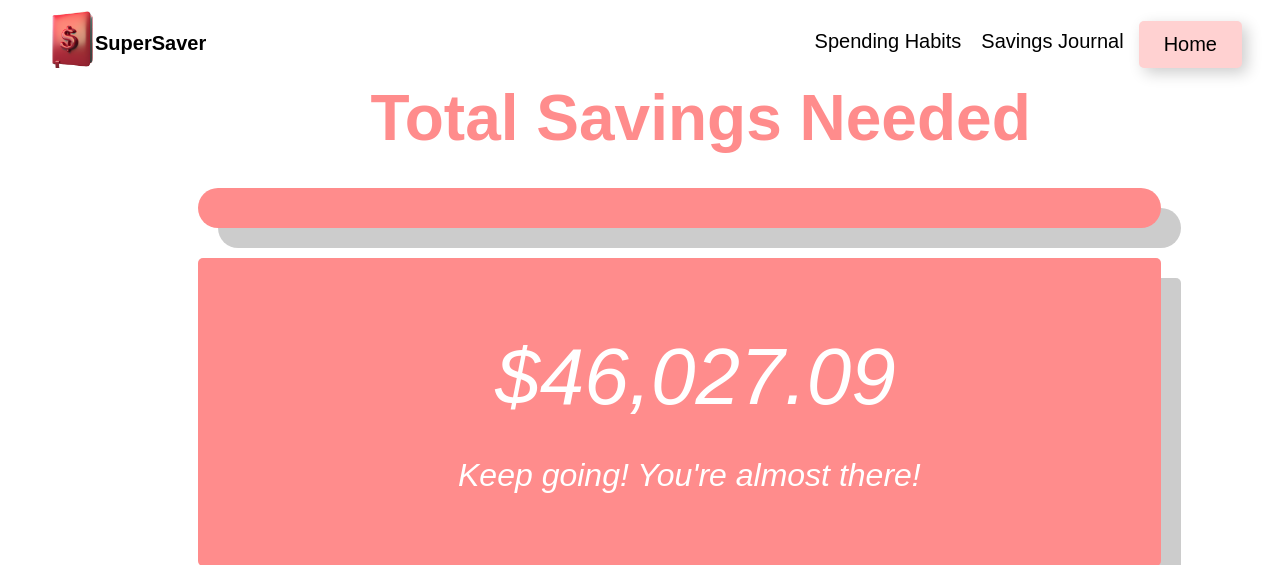
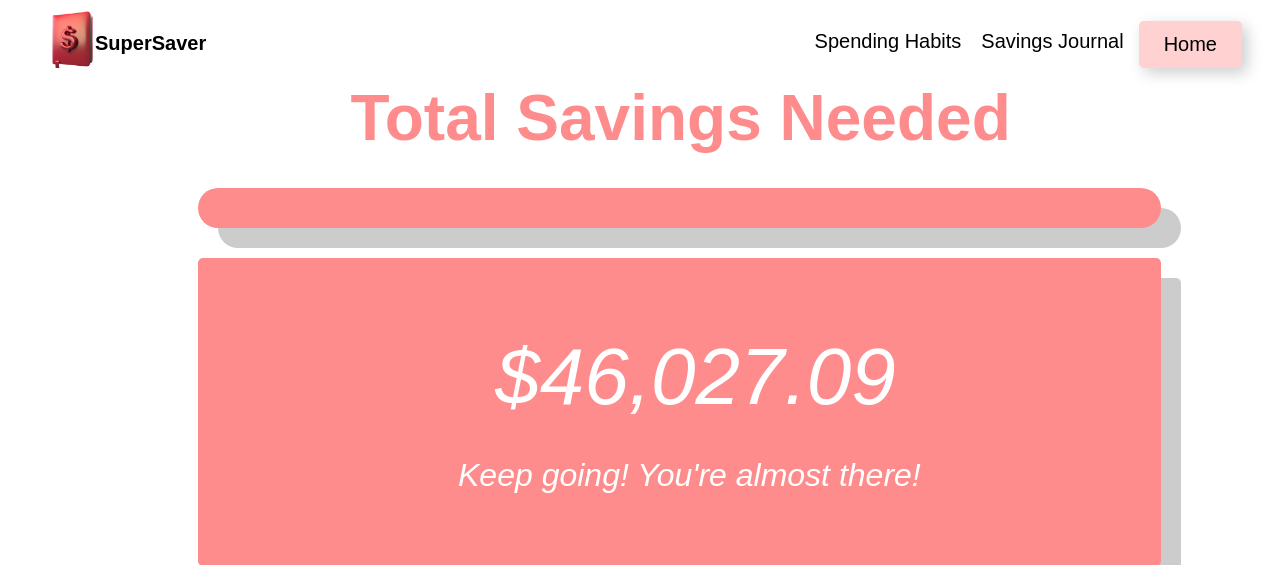
Before and after one commit to SU-CS-321-Fall-2023/SavingsJournal2.0, a Flask app: page /total_savings/ in a window 1280 px wide. Shown: the top 565 px of the page. Run offline with Flask 3, Linux system fonts and the light colour scheme.

Commit message:
added last little touch

```diff
--- a/supersaver/static/styles.css
+++ b/supersaver/static/styles.css
@@ -164,7 +164,7 @@ p {
 .TotalSavingsNeeded{
     font-size: 4em;  /* Adjust this value for the desired font size */
     position: relative;  /* This allows manual positioning */
-    right: -20px;  /* This moves the image 30px to the left */
+    right: 0px;  /* This moves the image 30px to the left */
     top: -70px;
     color: #ff8c8c;
 }
```
